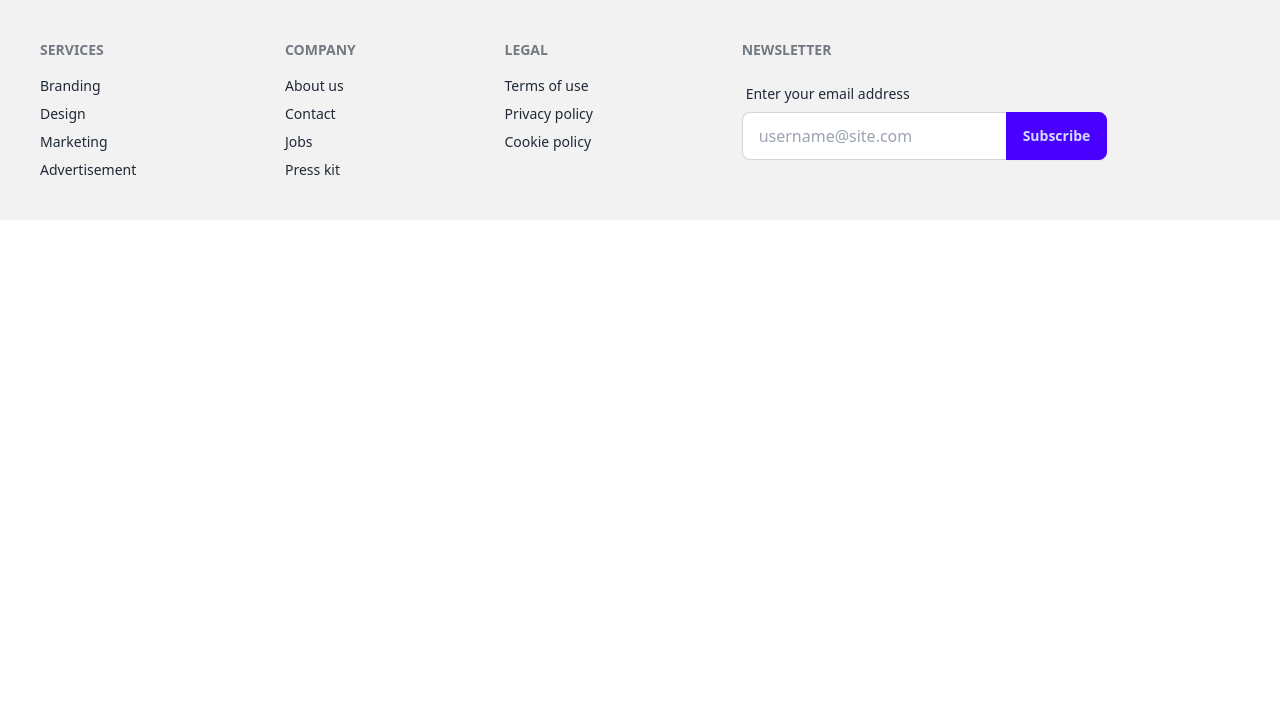
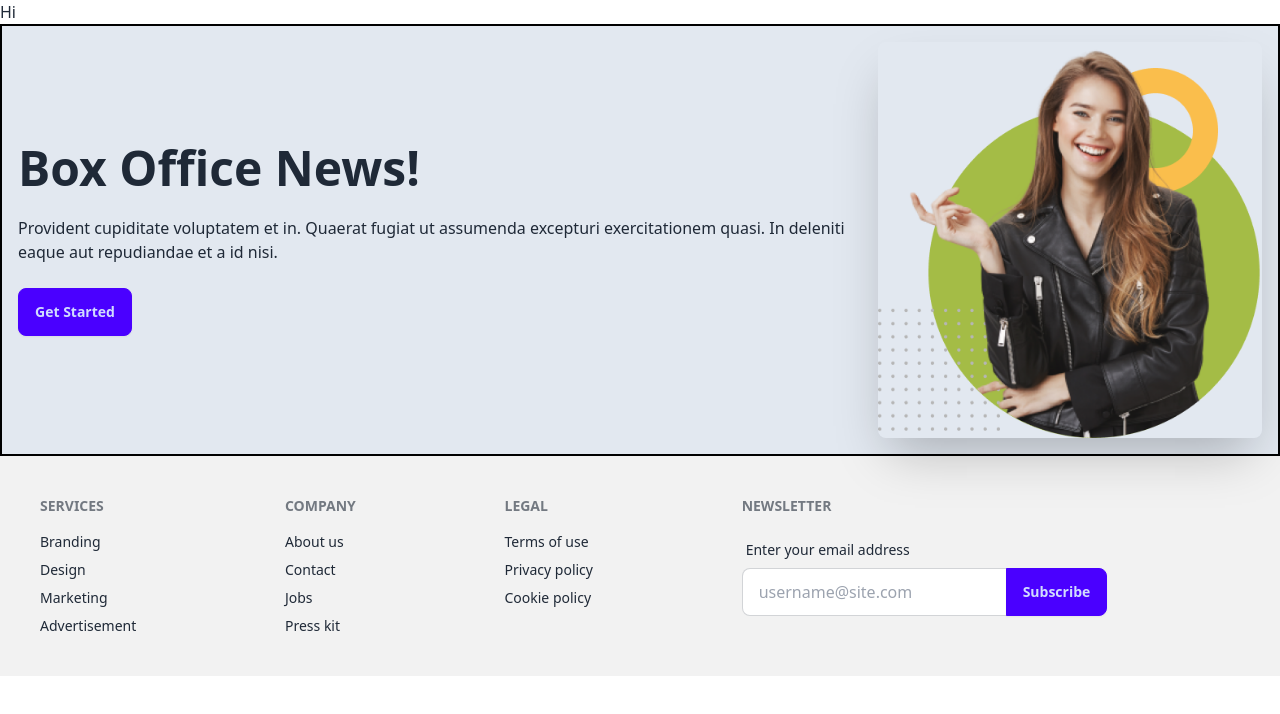
Before and after one commit to mahidulkabir/daisy-UI-1.2-, a plain HTML site: page index.html in a window 1280 px wide. Drawn offline with nearby package versions, Linux system fonts and the light colour scheme.

Commit message:
added some

```diff
--- a/index.html
+++ b/index.html
@@ -8,9 +8,32 @@
     <title>More Daisy UI exploration</title>
 </head>
 <body>
-    <header></header>
-    <main></main>
-    <footer>
+    <header>
+        <p>Hi
+
+        </p>
+    </header>
+    <main>
+        <!-- Hero Section One  -->
+        <section>
+            <div class="hero bg-slate-200  border-2 border-black ">
+                <div class="hero-content flex-col lg:flex-row-reverse">
+                  <img
+                    src="./model.png"
+                    class="max-w-sm rounded-lg shadow-2xl" />
+                  <div>
+                    <h1 class="text-5xl font-bold">Box Office News!</h1>
+                    <p class="py-6">
+                      Provident cupiditate voluptatem et in. Quaerat fugiat ut assumenda excepturi exercitationem
+                      quasi. In deleniti eaque aut repudiandae et a id nisi.
+                    </p>
+                    <button class="btn btn-primary">Get Started</button>
+                  </div>
+                </div>
+              </div>
+        </section>
+    </main>
+
         <footer class="footer bg-base-200 text-base-content p-10">
             <nav>
               <h6 class="footer-title">Services</h6>
@@ -48,6 +71,6 @@
               </fieldset>
             </form>
           </footer>
-    </footer>
+
 </body>
 </html>
```
Also changed, not shown: tailwind.config.js (added, +8 -0 lines), jacket-5.png (added), model.png (added).
